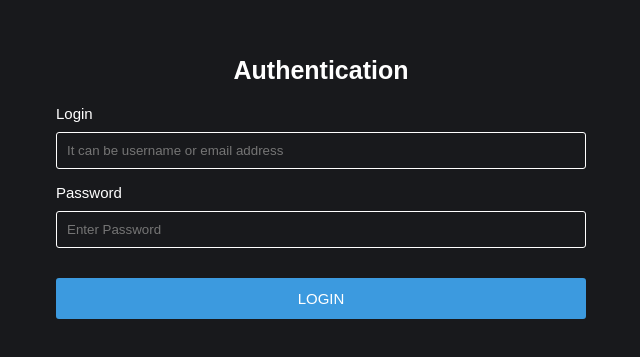
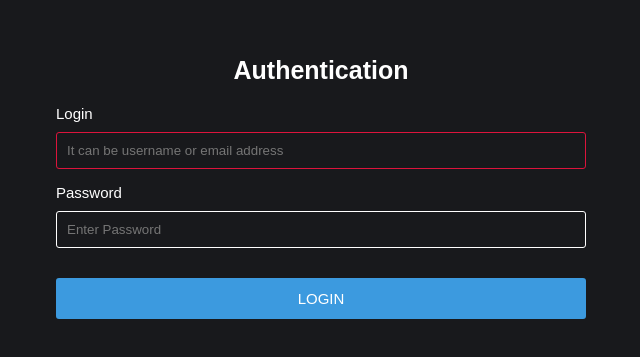
Before and after one commit to Aegnor/chat, a Vue app in the folder client/: page /auth in a window 1280 px wide. Shown: the part 213-570 px from the top of the page, without its empty margins (319-959 px from the left). Built offline with nearby package versions, Linux system fonts and the light colour scheme; no server answers.

Commit message:
add autofocus to login input

```diff
--- a/client/src/components/Auth.vue
+++ b/client/src/components/Auth.vue
@@ -12,6 +12,7 @@
                     type="text"
                     name="login"
                     id="login"
+                    autofocus="autofocus"
                     class="form-control"
                     placeholder="It can be username or email address"
                     minlength="3"
```
